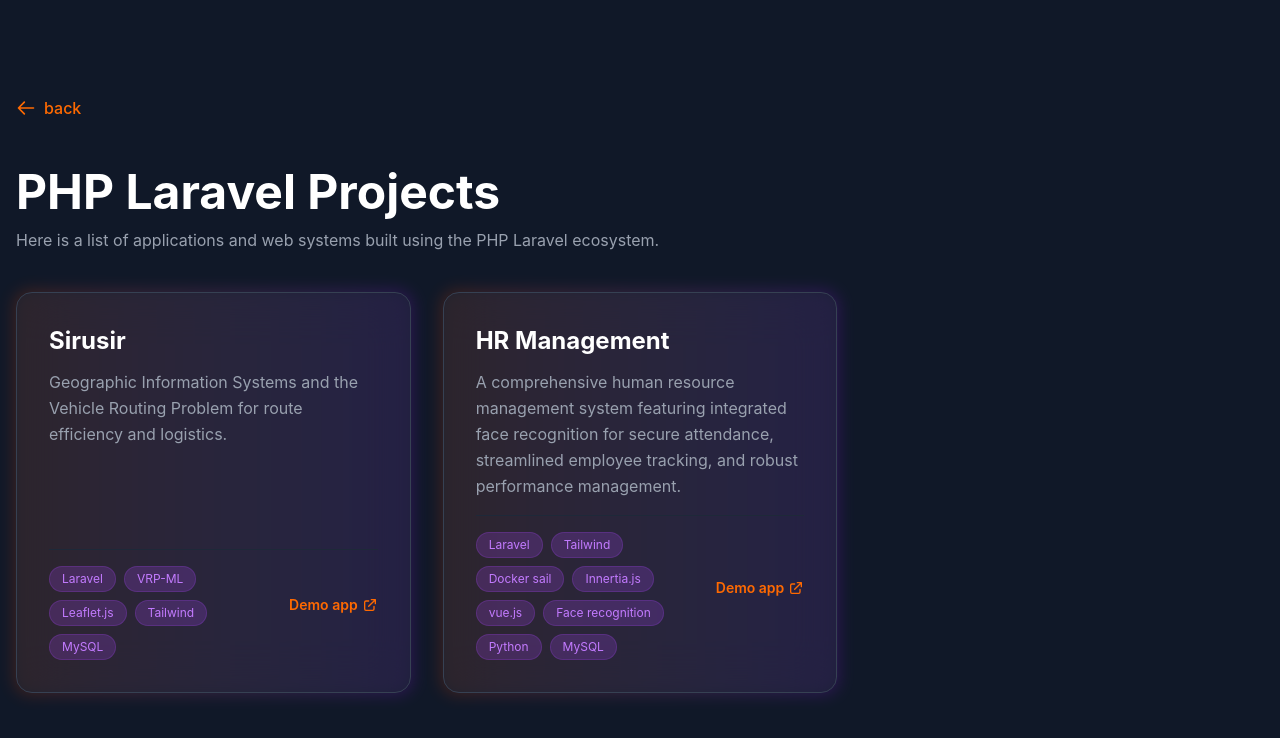
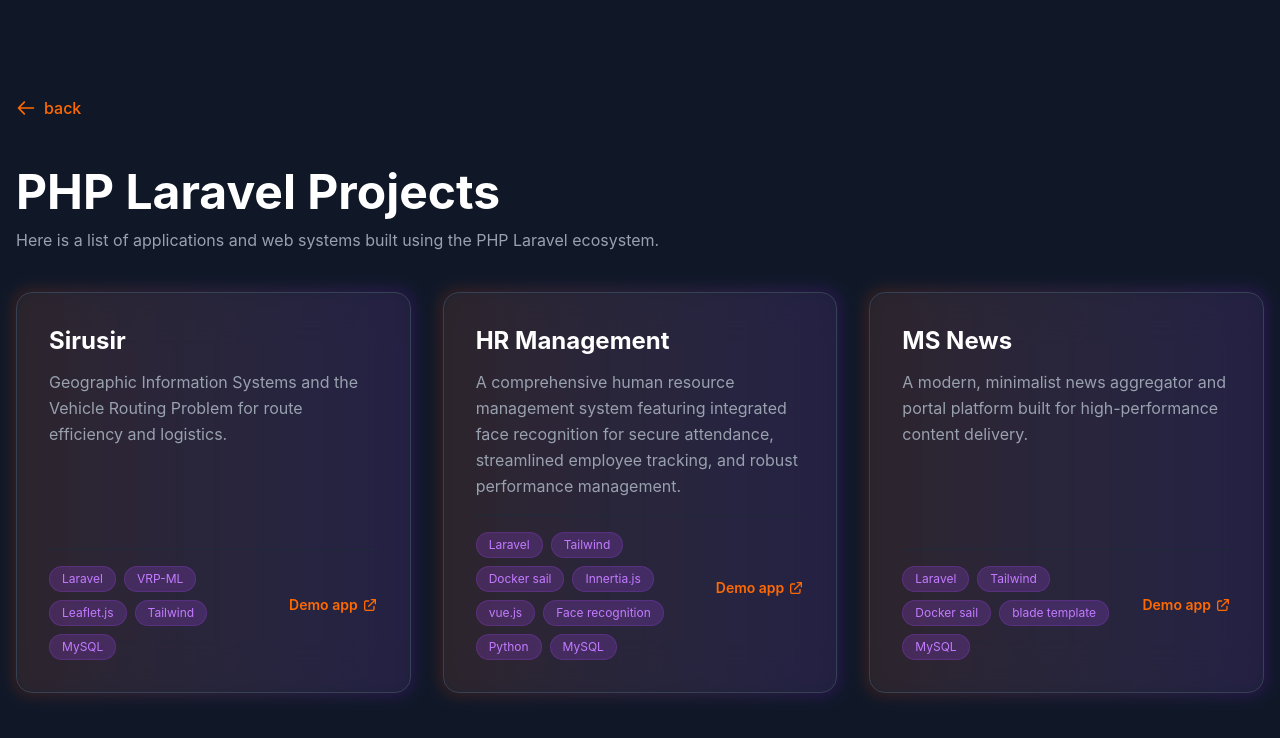
Before and after one commit to farkhanisturkia/lp-msroot, a Vue app: page /php-laravel in a window 1280 px wide. Shown: the top 738 px of the page. Built offline with nearby package versions, Linux system fonts and the light colour scheme.

Commit message:
[update] add new project on php laravel

```diff
--- a/src/views/PhpLaravelView.vue
+++ b/src/views/PhpLaravelView.vue
@@ -11,6 +11,12 @@ const projects = [
     description: 'A comprehensive human resource management system featuring integrated face recognition for secure attendance, streamlined employee tracking, and robust performance management.',
     tech: ['Laravel', 'Tailwind', 'Docker sail', 'Innertia.js', 'vue.js', 'Face recognition', 'Python', 'MySQL'],
     link: 'https://hrm.msroot.my.id'
+  },
+  {
+    title: 'MS News',
+    description: 'A modern, minimalist news aggregator and portal platform built for high-performance content delivery.',
+    tech: ['Laravel', 'Tailwind', 'Docker sail', 'blade template', 'MySQL'],
+    link: 'https://news.msroot.my.id'
   },
 ]
 
```
